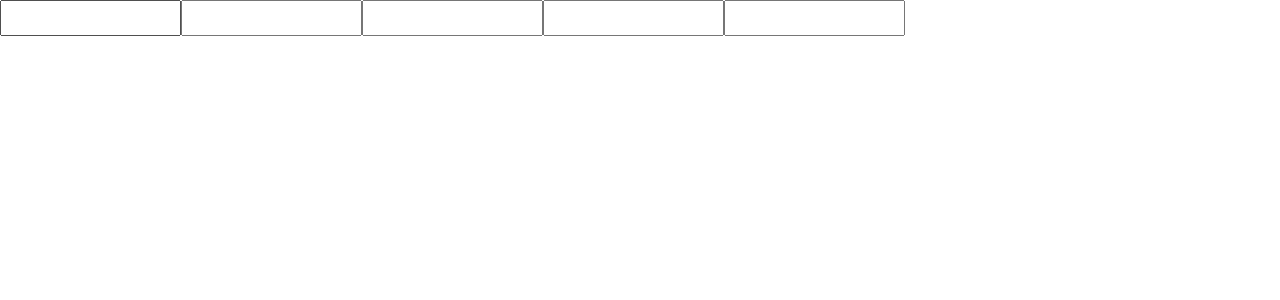
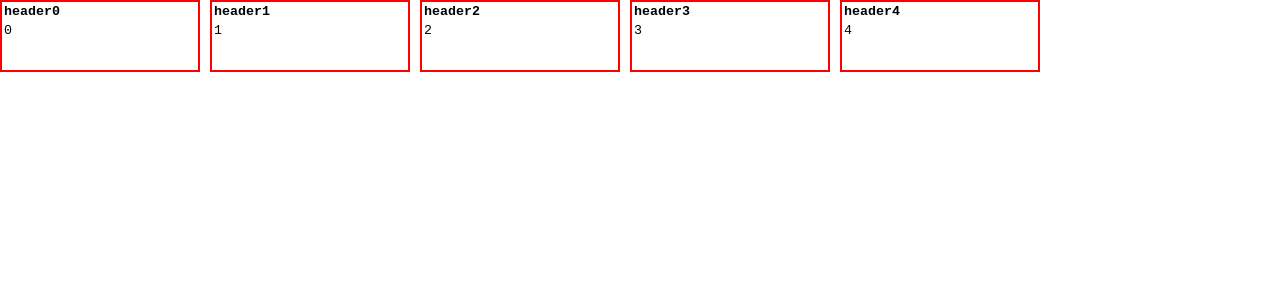
Before and after one commit to arkadyryabinin/react-tests, a React (Create React App) app: page / in a window 1280 px wide. Shown: the top 300 px of the page. Built offline with nearby package versions, Linux system fonts and the light colour scheme.

Commit message:
autoresize notes

```diff
--- /dev/null
+++ b/src/ initData.js
@@ -0,0 +1,9 @@
+export function getData() {
+  return ([
+    { id: 0, header: 'header0', body: '0' },
+    { id: 1, header: 'header1', body: '1' },
+    { id: 2, header: 'header2', body: '2' },
+    { id: 3, header: 'header3', body: '3' },
+    { id: 4, header: 'header4', body: '4' },
+  ]);
+}
--- a/src/App.js
+++ b/src/App.js
@@ -1,19 +1,46 @@
 import { useReducer } from "react";
+import { getData } from "./ initData";
+import { noteReducer } from "./noteReducer";
 import './Note.css';
 
-const getKey = (() => {
-  let key = 0;
-  return () => {
-    key += 1;
-    return key;
+function NotesBlock({ children }) {
+  return (
+    <div className="NotesBlock">
+      {children}
+    </div>
+  )
+}
+
+function Note({ initData }) {
+  const [noteData, dispatch] = useReducer(noteReducer, initData);
+  const { header, body, headerHeight, bodyHeight } = noteData;
+
+  const handleInput = (area) => (e) =>{
+    // console.log(e.target.clientHeight, e.target.scrollHeight);
+    dispatch({
+      type: 'input',
+      area,
+      value: e.target.value,
+      height: Math.max(e.target.scrollHeight, e.target.clientHeight),
+    });
   }
-})();
 
-function Note({ text = '', onChange }) {
+  return (
+    <div className="Note">
+      <NoteHeader text={header} headerHeight={headerHeight} onChange={handleInput('header')}/>
+      <NoteBody text={body} bodyHeight={bodyHeight} onChange={handleInput('body')}/>
+    </div>
+  );
+}
+
+function NoteBody({ text = '', onChange, bodyHeight }) {
   return (
     <>
       <textarea
-        className="Note"
+        placeholder="-- Текст"
+        rows={3}
+        style={{ height: bodyHeight }}
+        className="NoteBody"
         value={text}
         onChange={onChange}
       />
@@ -21,31 +48,41 @@ function Note({ text = '', onChange }) {
   );
 }
 
-function textReducer(state, action) {
-  const itemsList = [...state];
-  switch (action.type) {
-    case 'input': itemsList[action.index] = action.text; break;
-    default: break;
-  }
-  return itemsList;
-}
-
-const initList = ['', '', '', '', ''];
-
-export default function EditContent() {
-  const [list, dispatch] = useReducer(textReducer, initList);
-
-  const handleInput = (index) =>(e) =>{
-    dispatch({
-      type: 'input',
-      index,
-      text: e.target.value,
-    });
-  }
-
+function NoteHeader({ text = '', onChange, headerHeight }) {
   return (
     <>
-      {list.map((item, index) => <Note key={index} onChange={handleInput(index)} text={item} />)}
+      <textarea
+        placeholder="-- Заголовок"
+        rows={1}
+        style={{ height: headerHeight }}
+        wrap="hard"
+        className="NoteHeader"
+        value={text}
+        onChange={onChange}
+      />
     </>
   );
 }
+
+const initList = getData();
+
+export default function EditContent() {
+  const [list, dispatch] = useReducer(noteReducer, initList);
+
+  // const handleInput = (index) =>(e) =>{
+  //   dispatch({
+  //     type: 'input',
+  //     index,
+  //     text: e.target.value,
+  //   });
+  // }
+
+  return (
+    <NotesBlock>
+      {list.map((item) => (
+        // <Note key={item.id} initData={{ ...item, headerHeight: null, bodyHeight: 40 }}/>
+        <Note key={item.id} initData={item}/>
+      ))}
+    </NotesBlock>
+  );
+}
--- a/src/Note.css
+++ b/src/Note.css
@@ -1,3 +1,29 @@
+.NotesBlock {
+  display: flex;
+  flex-flow: row wrap;
+  justify-content: flex-start;
+  align-items: flex-start;
+  gap: 10px;
+}
 .Note {
+  border: 2px solid red;
+  box-sizing: border-box;
+  width: 200px;
+}
+.NoteHeader {
   resize: none;
+  font-weight: bold;
+  display: block;
+  width: 100%;
+  box-sizing: border-box;
+  border: none;
 }
+
+.NoteBody {
+  resize: none;
+  font-weight: normal;
+  display: block;
+  width: 100%;
+  box-sizing: border-box;
+  border: none;
+}
--- /dev/null
+++ b/src/noteReducer.js
@@ -0,0 +1,9 @@
+import { useReducer } from "react";
+
+export function noteReducer(state, action) {
+  switch (true) {
+    case action.type === 'input' && action.area === 'header': return { ...state, header: action.value, headerHeight: action.height };
+    case action.type === 'input' && action.area === 'body': return { ...state, body: action.value, bodyHeight: action.height };
+    default: break;
+  }
+}
```
